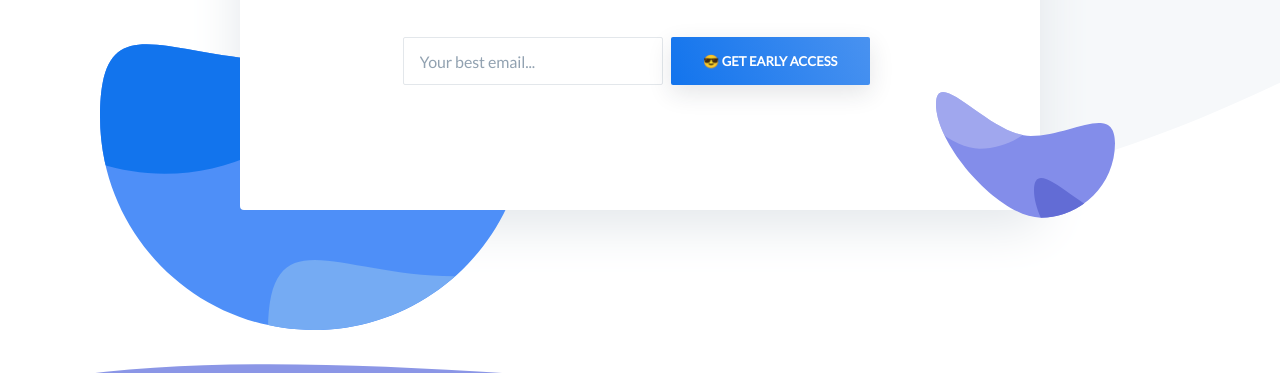
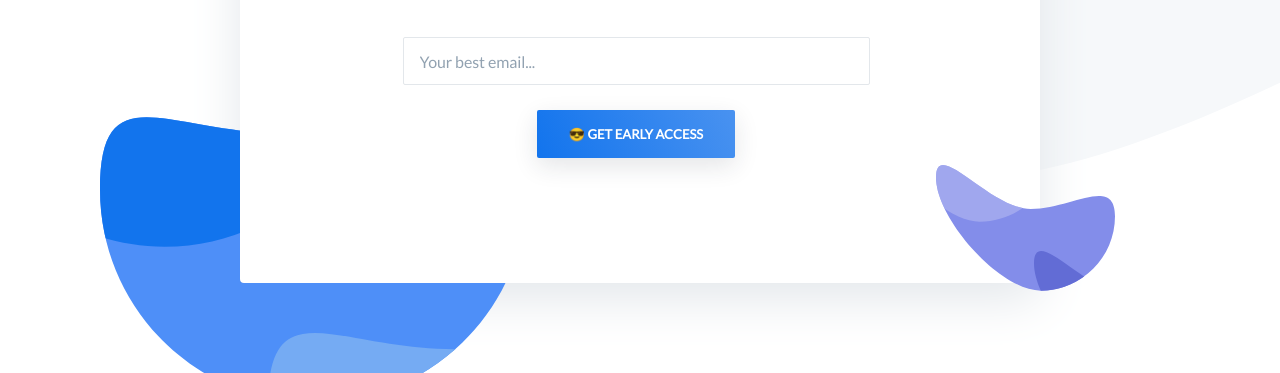
Before and after one commit to jobja-com/Beta-landing, a website: page index.html in a window 1280 px wide. Shown: the part 427-800 px from the top of the page. Drawn offline with nearby package versions, Linux system fonts and the light colour scheme; files that its build step writes are made by us from their sources; files whose address does not match are found by name.

Commit message:
add notification

```diff
--- a/src/scss/components/_forms.scss
+++ b/src/scss/components/_forms.scss
@@ -82,7 +82,7 @@
 @include media( '>medium' ) {
 
     .field-grouped {
-        display: flex;
+        display: flow-root;
 
         > .control {
             flex-shrink: 0;
```
